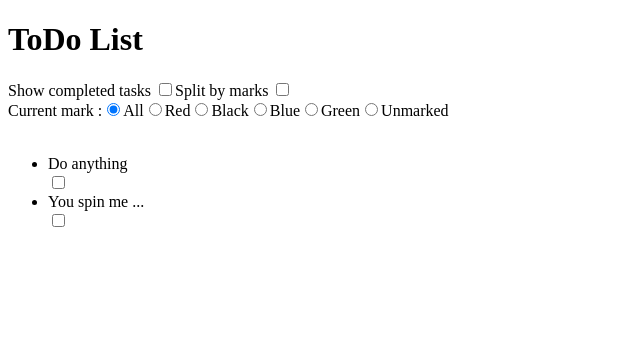
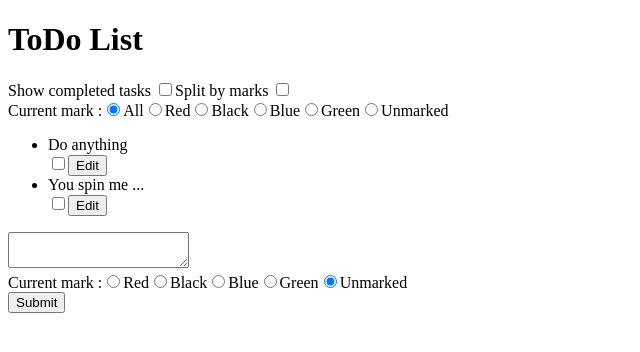
Before and after one commit to SergZu/ToDo-List-App, a React app: page / in a window 1280 px wide. Shown: the top 352 px of the page, without its empty margins (0-640 px from the left). Built offline with nearby package versions, Linux system fonts and the light colour scheme.

Commit message:
Bugged version

```diff
--- a/src/components/App/index.tsx
+++ b/src/components/App/index.tsx
@@ -12,12 +12,18 @@ const App = function() {
         {text : 'You spin me ...', id : '3', complete : false, mark : 'none'},
         {text : 'Right now, baby right now', id : '4', complete : true, mark : 'red'},
     ]) );
-
     const [optionsData, setOptionsData] = useState( () : options =>({
         showCompleted: false,
         splited : false,
         currentMark : '',
     }) );
+
+    const computeID = () => {
+        const sortedByIdTasks = [...data].sort((a,b) => Number(b.id) - Number(a.id));
+        return `${Number(sortedByIdTasks[0]) + 1}`
+    };
+
+    const [currentID, changeCurrentId] = useState(() => computeID() );
 
     const setTaskChecked = (id : string) => {
         const taskData = [...data];
@@ -30,12 +36,25 @@ const App = function() {
         setOptionsData(newOptions);
     };
 
+    const addTask = (newTask : taskType) => {
+        changeCurrentId( (id) => `${Number(id) + 1}` );
+        const newTaskData = [...data, newTask];
+        setData(newTaskData);
+    };
+
+    const editTask = (newTask : taskType) => {
+        const taskData = [...data];
+        const targetElementIndex = taskData.findIndex( (item) => item.id === newTask.id );
+        if (targetElementIndex !== -1) taskData[targetElementIndex] = newTask;
+        setData(taskData);
+    };
+
     return (
         <div className='TaskListApp'>
             <h1>ToDo List</h1>
             <TaskListFilter options={optionsData} changeOptions={changeOptions} />
-            <TaskList tasks={data} viewOptions={optionsData} setTaskChecked={setTaskChecked} />
-            <TaskAddForm />
+            <TaskList tasks={data} viewOptions={optionsData} setTaskChecked={setTaskChecked} editTask={editTask} />
+            <TaskAddForm currentId={currentID} addTask={addTask} />
         </div>
     )
 }
--- /dev/null
+++ b/src/components/EditTask/index.tsx
@@ -0,0 +1,49 @@
+import React, {useState} from 'react';
+import { taskType, mark, EditTaskProps } from '../types';
+
+const EditTask = function(props : EditTaskProps) {
+    const { text, id, mark, complete } = props.data;
+
+    const [ taskData, changeTaskData ] = useState( () : taskType => ({text, id, mark, complete}) );
+
+    const onChangeTextHandler : React.ChangeEventHandler<HTMLTextAreaElement> = (evt) => {
+        const newData = {...taskData};
+        newData.text = evt.target.value;
+        changeTaskData(newData);
+    };
+
+    const onChangeMarkHandler : React.ChangeEventHandler<HTMLInputElement> = (evt) => {
+        const newData = {...taskData};
+        newData.mark = evt.target.value as mark;
+        changeTaskData(newData);
+    };
+
+    const submitTask : React.FormEventHandler = (evt) => {
+        evt.preventDefault();
+        props.onSubmitTaskHandler(taskData);
+        if (props?.stopEdit) {
+            props.stopEdit();
+        }
+        else {
+            const { text, id, mark, complete } = props.data;
+            changeTaskData({ text, id, mark, complete });
+        }
+    }
+
+    return (
+        <div className='task-editable'>
+            <textarea value={taskData.text} onChange={onChangeTextHandler} />
+            <div className='task-marks'>Current mark :
+                <label className='TaskListFilter-mark:red'><input type='radio' value='red' checked={taskData.mark === 'red'} onChange={onChangeMarkHandler} />Red</label>
+                <label className='TaskListFilter-mark:black'><input type='radio' value='black' checked={taskData.mark === 'black'} onChange={onChangeMarkHandler} />Black</label>
+                <label className='TaskListFilter-mark:blue'><input type='radio' value='blue' checked={taskData.mark === 'blue'} onChange={onChangeMarkHandler} />Blue</label>
+                <label className='TaskListFilter-mark:green'><input type='radio' value='green' checked={taskData.mark === 'green'} onChange={onChangeMarkHandler} />Green</label>
+                <label className='TaskListFilter-mark:none'><input type='radio' value='none' checked={taskData.mark === 'none'} onChange={onChangeMarkHandler} />Unmarked</label>
+            </div>
+            <input type='submit' className='task-btn__apply' onSubmit={submitTask} />
+        </div>
+    )
+}
+
+
+export default EditTask
--- a/src/components/TaskAddForm/index.tsx
+++ b/src/components/TaskAddForm/index.tsx
@@ -1,8 +1,17 @@
 import React from 'react';
+import EditTask from '../EditTask';
+import { taskType, TaskAddFormProps } from '../types';
 
-const TaskAddForm = function(){
+const TaskAddForm = function(props : TaskAddFormProps){
+    const taskInit : taskType = {
+        id : props.currentId,
+        text : '',
+        mark : 'none',
+        complete : false
+    };
     return (
         <>
+            <EditTask data={taskInit} onSubmitTaskHandler={props.addTask} target='add' />
         </>
     )
 };
--- a/src/components/TaskList/index.tsx
+++ b/src/components/TaskList/index.tsx
@@ -1,21 +1,32 @@
-import React from 'react';
+import React, { useState } from 'react';
 import { taskType, options, TaskElementType, TaskListProps } from '../types';
+import EditTask from '../EditTask';
 import './style.scss';
 
 const Task = function(props : TaskElementType) {
+    const { id, text, complete, mark} = props.data;
+    const [ isEdit, toggleEdit ] = useState(false);
 
-    const { id, text, complete, mark} = props.data;
+    const toggleEditMode = () => {
+        toggleEdit((editFlag) => !editFlag)
+    };
 
-    return (<div className='task' id={id}>
-        <div className='task-mark' data-color={mark}></div>
-        <div className='task-text'>{text}</div>
-        <label className='task-completed' ><input type='checkbox' className='task-checkbox' checked={complete}
-        onChange={props.onChangeHandler} /></label>
-    </div>)
+    const layout = isEdit ? (<EditTask data={props.data} target='edit' onSubmitTaskHandler={props.onEditTask} stopEdit={toggleEditMode} />) :
+    (<div className='task' id={id}>
+    <div className='task-mark' data-color={mark}></div>
+    <div className='task-text'>{text}</div>
+    <label className='task-completed' ><input type='checkbox' className='task-checkbox' checked={complete}
+    onChange={props.onChangeHandler} /></label>
+    <button className='task-btn__editmode' onClick={toggleEditMode}>Edit</button>
+</div>);
+
+    return (
+        <>
+        {layout}
+        </>)
 };
 
 const TaskList = function(props : TaskListProps) {
-
     const markPriorities = {
         red : 0,
         black : 1,
@@ -31,6 +42,7 @@ const TaskList = function(props : TaskListProps) {
 
     const createList = (taskData : taskType[] | [], options : options) => {
         let targetArray = [...taskData];
+
         if (options.currentMark !== '') {
             targetArray = taskData.filter((item) => item.mark === options.currentMark );
         };
@@ -45,7 +57,7 @@ const TaskList = function(props : TaskListProps) {
             targetArray = targetArray.filter((item) => !item.complete);
         };
         const result = targetArray.map((item) => (<li key={item.id}><Task data={{ id : item.id, text : item.text, mark : item.mark, complete : item.complete  }}
-            onChangeHandler={onChangeHandler} /></li>) );
+            onChangeHandler={onChangeHandler} onEditTask={props.editTask} /></li>) );
         return result
     };
 
--- a/src/components/TaskListFilter/index.tsx
+++ b/src/components/TaskListFilter/index.tsx
@@ -23,7 +23,7 @@ const TaskListFilter = function(props : FilterProps) {
         changeOptions(newOptions);
     };
 
-    const changeMarkFilter = (evt : React.ChangeEvent<HTMLInputElement>) => {
+    const changeMarkFilter : React.ChangeEventHandler<HTMLInputElement> = (evt) => {
         let newOptions = {...options};
         newOptions.currentMark = evt.currentTarget.value as mark;
         changeOptions(newOptions);
@@ -42,7 +42,6 @@ const TaskListFilter = function(props : FilterProps) {
                 <label className='TaskListFilter-mark:blue'><input type='radio' value='blue' checked={options.currentMark === 'blue'} onChange={changeMarkFilter} />Blue</label>
                 <label className='TaskListFilter-mark:green'><input type='radio' value='green' checked={options.currentMark === 'green'} onChange={changeMarkFilter} />Green</label>
                 <label className='TaskListFilter-mark:none'><input type='radio' value='none' checked={options.currentMark === 'none'} onChange={changeMarkFilter} />Unmarked</label>
-                <option value='' className='TaskListFilter-marks__red'></option>
             </div>
         </form>
     )
```
Also changed, not shown: src/components/types.ts (+14 -0 lines).
